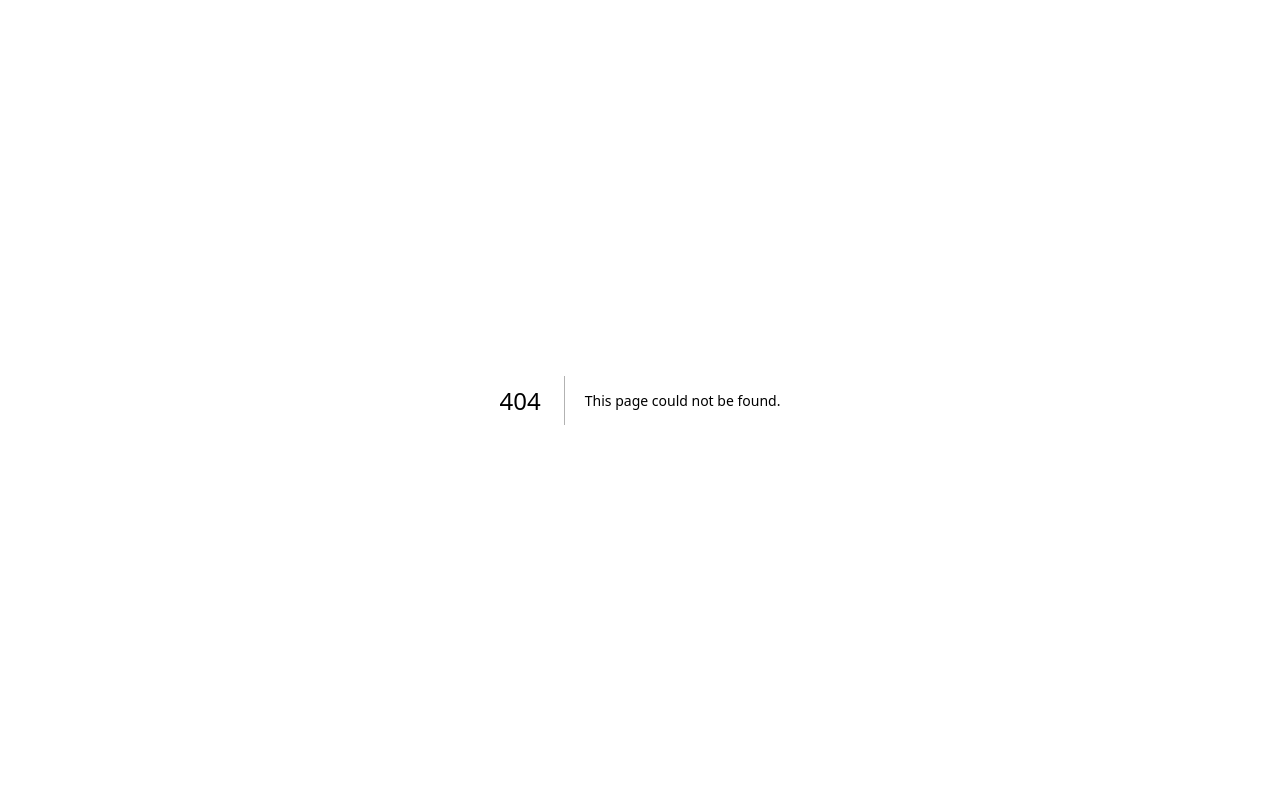
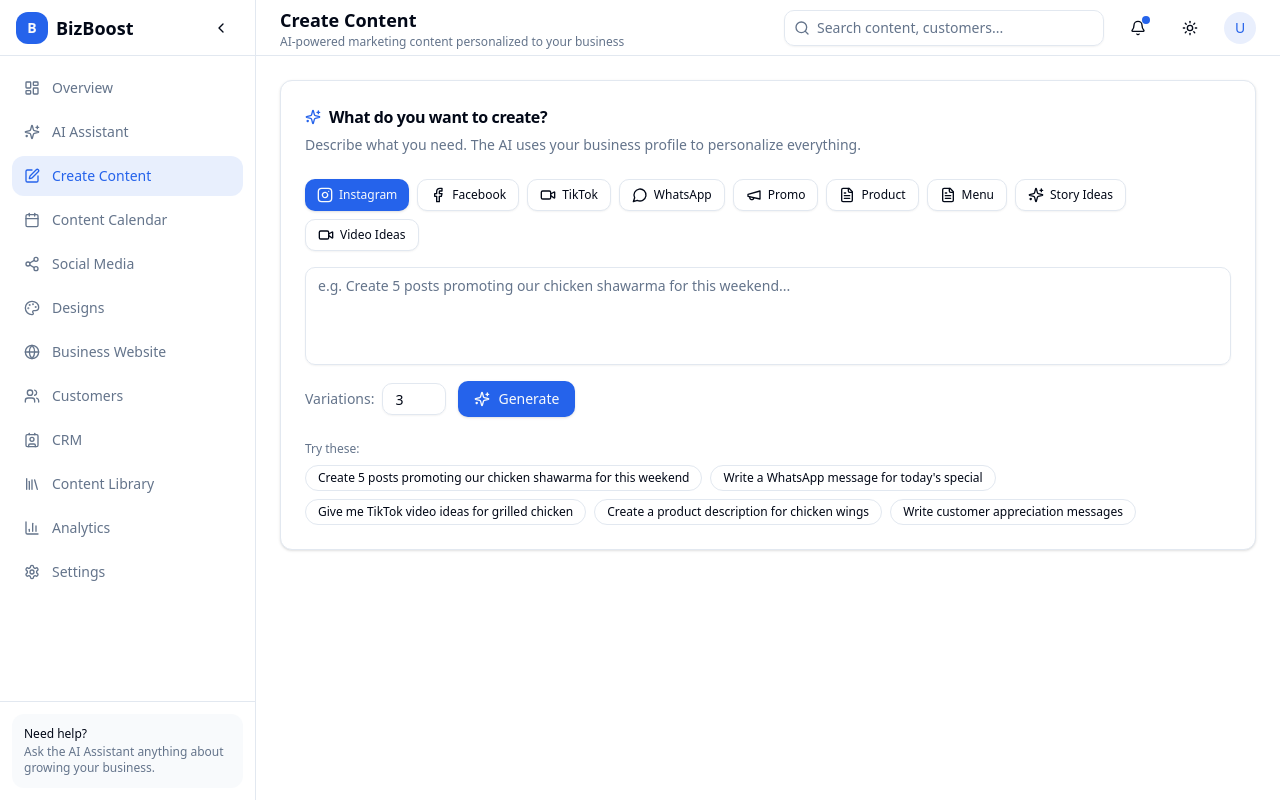
Before and after one commit to lilcoins89/bizboost, a Next.js app: page /dashboard/create in a window 1280 px wide. Before the commit this address had no page. Built offline with nearby package versions, Linux system fonts and the light colour scheme.

Commit message:
feat: Create Content page with AI generator UI and fallbacks

```diff
--- /dev/null
+++ b/src/app/(dashboard)/dashboard/create/page.tsx
@@ -0,0 +1,236 @@
+"use client";
+
+import { useState } from "react";
+import { DashboardHeader } from "@/components/dashboard/header";
+import { Card, CardContent, CardDescription, CardHeader, CardTitle } from "@/components/ui/card";
+import { Button } from "@/components/ui/button";
+import { Textarea } from "@/components/ui/textarea";
+import { Badge } from "@/components/ui/badge";
+import { Input } from "@/components/ui/input";
+import {
+  Sparkles,
+  Copy,
+  Check,
+  Instagram,
+  Facebook,
+  MessageCircle,
+  Video,
+  FileText,
+  Megaphone,
+  Loader2,
+} from "lucide-react";
+import { toast } from "sonner";
+
+const contentTypes = [
+  { id: "instagram_caption", label: "Instagram", icon: Instagram },
+  { id: "facebook_post", label: "Facebook", icon: Facebook },
+  { id: "tiktok_caption", label: "TikTok", icon: Video },
+  { id: "whatsapp_message", label: "WhatsApp", icon: MessageCircle },
+  { id: "promotional_announcement", label: "Promo", icon: Megaphone },
+  { id: "product_description", label: "Product", icon: FileText },
+  { id: "menu_description", label: "Menu", icon: FileText },
+  { id: "story_idea", label: "Story Ideas", icon: Sparkles },
+  { id: "video_idea", label: "Video Ideas", icon: Video },
+];
+
+const examplePrompts = [
+  "Create 5 posts promoting our chicken shawarma for this weekend",
+  "Write a WhatsApp message for today's special",
+  "Give me TikTok video ideas for grilled chicken",
+  "Create a product description for chicken wings",
+  "Write customer appreciation messages",
+];
+
+export default function CreateContentPage() {
+  const [prompt, setPrompt] = useState("");
+  const [selectedType, setSelectedType] = useState("instagram_caption");
+  const [count, setCount] = useState(3);
+  const [loading, setLoading] = useState(false);
+  const [results, setResults] = useState<string[]>([]);
+  const [copiedIdx, setCopiedIdx] = useState<number | null>(null);
+
+  async function handleGenerate() {
+    if (!prompt.trim()) {
+      toast.error("Please enter a prompt");
+      return;
+    }
+    setLoading(true);
+    setResults([]);
+
+    try {
+      // Call API route (will fall back to client-side templates if no backend yet)
+      const res = await fetch("/api/ai/generate", {
+        method: "POST",
+        headers: { "Content-Type": "application/json" },
+        body: JSON.stringify({
+          type: selectedType,
+          prompt,
+          count,
+        }),
+      });
+
+      if (res.ok) {
+        const data = await res.json();
+        setResults(data.results || []);
+      } else {
+        // Client-side fallback for demo
+        setResults(generateLocalFallback(selectedType, prompt, count));
+      }
+    } catch {
+      setResults(generateLocalFallback(selectedType, prompt, count));
+    } finally {
+      setLoading(false);
+    }
+  }
+
+  function copyText(text: string, idx: number) {
+    navigator.clipboard.writeText(text);
+    setCopiedIdx(idx);
+    toast.success("Copied to clipboard");
+    setTimeout(() => setCopiedIdx(null), 2000);
+  }
+
+  return (
+    <>
+      <DashboardHeader
+        title="Create Content"
+        description="AI-powered marketing content personalized to your business"
+      />
+
+      <div className="p-4 lg:p-6 space-y-6 max-w-5xl">
+        <Card>
+          <CardHeader>
+            <CardTitle className="text-base flex items-center gap-2">
+              <Sparkles className="h-4 w-4 text-primary" />
+              What do you want to create?
+            </CardTitle>
+            <CardDescription>
+              Describe what you need. The AI uses your business profile to personalize everything.
+            </CardDescription>
+          </CardHeader>
+          <CardContent className="space-y-4">
+            {/* Content type selector */}
+            <div className="flex flex-wrap gap-2">
+              {contentTypes.map((t) => (
+                <Button
+                  key={t.id}
+                  variant={selectedType === t.id ? "default" : "outline"}
+                  size="sm"
+                  onClick={() => setSelectedType(t.id)}
+                  className="gap-1.5"
+                >
+                  <t.icon className="h-3.5 w-3.5" />
+                  {t.label}
+                </Button>
+              ))}
+            </div>
+
+            <Textarea
+              placeholder="e.g. Create 5 posts promoting our chicken shawarma for this weekend..."
+              value={prompt}
+              onChange={(e) => setPrompt(e.target.value)}
+              rows={4}
+              className="resize-none"
+            />
+
+            <div className="flex flex-wrap items-center gap-3">
+              <div className="flex items-center gap-2">
+                <span className="text-sm text-muted-foreground">Variations:</span>
+                <Input
+                  type="number"
+                  min={1}
+                  max={10}
+                  value={count}
+                  onChange={(e) => setCount(Number(e.target.value) || 1)}
+                  className="w-16 h-8"
+                />
+              </div>
+              <Button onClick={handleGenerate} disabled={loading} className="gap-2">
+                {loading ? (
+                  <>
+                    <Loader2 className="h-4 w-4 animate-spin" />
+                    Generating...
+                  </>
+                ) : (
+                  <>
+                    <Sparkles className="h-4 w-4" />
+                    Generate
+                  </>
+                )}
+              </Button>
+            </div>
+
+            {/* Example prompts */}
+            <div className="pt-2">
+              <p className="text-xs text-muted-foreground mb-2">Try these:</p>
+              <div className="flex flex-wrap gap-2">
+                {examplePrompts.map((ex) => (
+                  <button
+                    key={ex}
+                    onClick={() => setPrompt(ex)}
+                    className="text-xs rounded-full border px-3 py-1 hover:bg-accent transition-colors text-left"
+                  >
+                    {ex}
+                  </button>
+                ))}
+              </div>
+            </div>
+          </CardContent>
+        </Card>
+
+        {/* Results */}
+        {results.length > 0 && (
+          <div className="space-y-4">
+            <h3 className="text-sm font-medium">Generated content ({results.length})</h3>
+            {results.map((text, idx) => (
+              <Card key={idx}>
+                <CardContent className="p-4">
+                  <div className="flex items-start justify-between gap-3">
+                    <div className="flex-1 whitespace-pre-wrap text-sm leading-relaxed">{text}</div>
+                    <Button
+                      variant="ghost"
+                      size="icon"
+                      className="shrink-0"
+                      onClick={() => copyText(text, idx)}
+                    >
+                      {copiedIdx === idx ? (
+                        <Check className="h-4 w-4 text-emerald-500" />
+                      ) : (
+                        <Copy className="h-4 w-4" />
+                      )}
+                    </Button>
+                  </div>
+                  <div className="mt-3 flex gap-2">
+                    <Badge variant="secondary" className="text-[10px]">
+                      {contentTypes.find((t) => t.id === selectedType)?.label}
+                    </Badge>
+                    <Button variant="outline" size="sm" className="h-7 text-xs">
+                      Save to Library
+                    </Button>
+                    <Button variant="outline" size="sm" className="h-7 text-xs">
+                      Schedule
+                    </Button>
+                    <Button variant="outline" size="sm" className="h-7 text-xs">
+                      Repurpose
+                    </Button>
+                  </div>
+                </CardContent>
+              </Card>
+            ))}
+          </div>
+        )}
+      </div>
+    </>
+  );
+}
+
+function generateLocalFallback(type: string, prompt: string, count: number): string[] {
+  const base = [
+    `🔥 ${prompt}\n\nCome experience the difference at our place. Fresh, delicious, and made with love.\n\n📍 See you soon!\n\n#LocalEats #Foodie #SupportLocal`,
+    `Looking for something special?\n\n${prompt}\n\nWe're open and ready to serve you. Tag a friend who needs this! ❤️`,
+    `Hi! 👋 Just a quick note.\n\n${prompt}\n\nReply to order or call us. We'd love to serve you today!`,
+    `POV: You found the best spot in town 🔥\n\n${prompt}\n\n#fyp #localbusiness`,
+    `Weekend vibes call for ${prompt.toLowerCase()}.\n\nDrop by or order ahead — limited availability!`,
+  ];
+  return Array.from({ length: count }, (_, i) => base[i % base.length]);
+}
```
